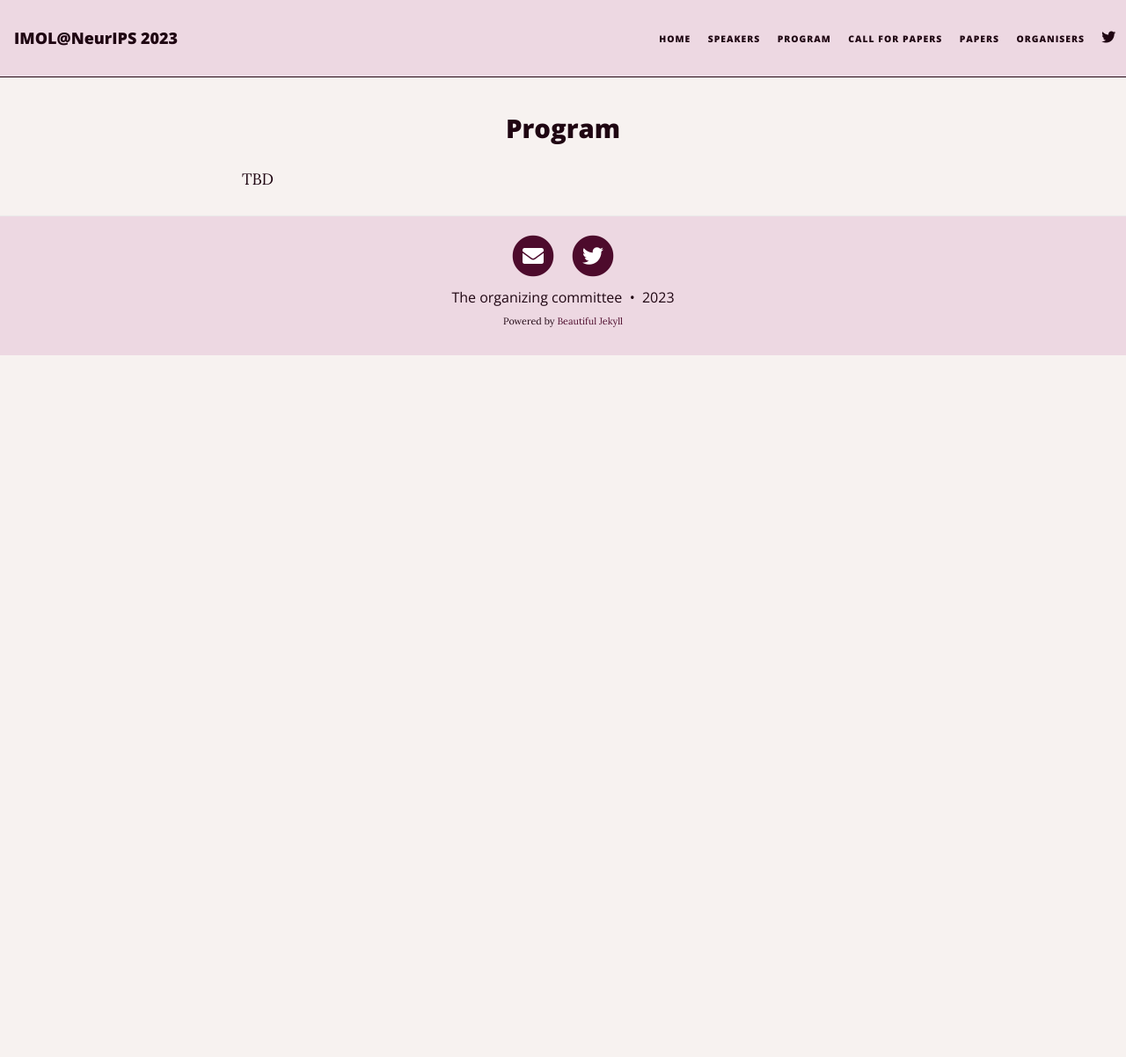
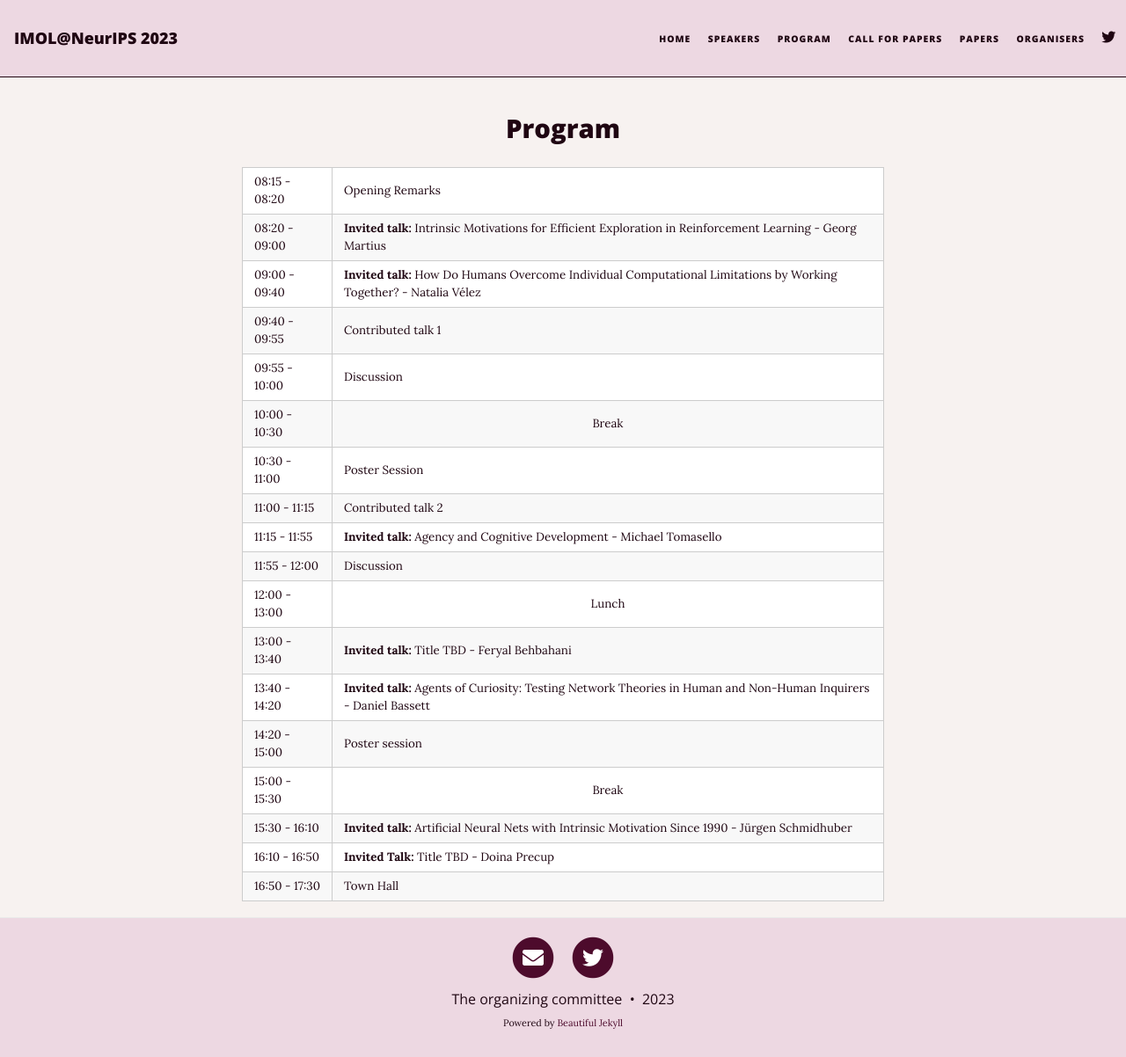
Before and after one commit to nmady/imol-workshop.github.io, a Jekyll site: the page built from program.md, in a window 1280 px wide and 1202 px high. Shown: the whole window at 88% size. Built offline with Jekyll 4.4.1, drawn with Linux system fonts in a browser that asks for light colours; nearby versions of some CDN libraries.

Commit message:
add program

```diff
--- a/program.md
+++ b/program.md
@@ -4,163 +4,100 @@
 subtitle:
 ---
 
-TBD
 
-[//]: # (<div class='program-table' style='font-size: 10pt; width:100%;'>)
+<div class='program-table' style='font-size: 10pt; width:100%;'>
 
-[//]: # ()
-[//]: # (<table>)
 
-[//]: # (  <tr>)
+<table>
 
-[//]: # (    <td>8:30 am</td>)
+  <tr>
+    <td>08:15 - 08:20</td>
+    <td>Opening Remarks</td>
+  </tr>
 
-[//]: # (    <td>Opening Remarks</td>)
+  <tr>
+    <td>08:20 - 09:00</td>
+    <td><b>Invited talk:</b> Intrinsic Motivations for Efficient Exploration in Reinforcement Learning - Georg Martius</td>
+  </tr>
 
-[//]: # (  </tr>)
+  <tr>
+    <td>09:00 - 09:40</td>
+    <td><b>Invited talk:</b>  How Do Humans Overcome Individual Computational Limitations by Working Together? - Natalia Vélez</td>
+  </tr>
 
-[//]: # (  <tr>)
+  <tr>
+    <td>09:40 - 09:55</td>
+    <td>Contributed talk 1</td>
+  </tr>
 
-[//]: # (    <td>8:40 am</td>)
+  <tr>
+    <td>09:55 - 10:00</td>
+    <td>Discussion</td>
+  </tr>
 
-[//]: # (    <td><b>Invited talk 1:</b> Bridging Language and Robotics for Interaction, Learning, and Teaching)
+  <tr>
+    <td>10:00 - 10:30</td>
+    <td style="text-align: center">Break</td>
+  </tr>
 
-[//]: # ( - Dorsa Sadigh &#40;40 min&#41;</td>)
+  <tr>
+    <td>10:30 - 11:00</td>
+    <td>Poster Session</td>
+  </tr>
+  <tr>
+    <td>11:00 - 11:15</td>
+    <td>Contributed talk 2</td>
+  </tr>
+  <tr>
+    <td>11:15 - 11:55</td>
+    <td><b>Invited talk:</b>  Agency and Cognitive Development - Michael Tomasello</td>
+  </tr>
 
-[//]: # (  </tr>)
+  <tr>
+    <td>11:55 - 12:00</td>
+    <td>Discussion</td>
+  </tr>
 
-[//]: # (  <tr>)
+  <tr>
+    <td>12:00 - 13:00</td>
+    <td style="text-align: center">Lunch</td>
+  </tr>
 
-[//]: # (    <td>9:20 am</td>)
+  <tr>
+    <td>13:00 - 13:40</td>
+    <td><b>Invited talk:</b> Title TBD - Feryal Behbahani </td>
+  </tr>
 
-[//]: # (    <td><b>Invited talk 2:</b> Building multimodal interactive agents: imitation, reinforcement learning and beyond)
+  <tr>
+    <td>13:40 - 14:20</td>
+    <td><b>Invited talk:</b>  Agents of Curiosity: Testing Network Theories in Human and Non-Human Inquirers - Daniel Bassett </td>
+  </tr>
 
-[//]: # ( - Chen Yan &#40;40 min&#41;</td>)
+  <tr>
+    <td>14:20 - 15:00</td>
+    <td>Poster session</td>
+  </tr>
 
-[//]: # (  </tr>)
+   <tr>
+    <td>15:00 - 15:30</td>
+    <td style="text-align: center">Break</td>
+  </tr>
 
-[//]: # (  <tr style='color:darkgray;'>)
+  <tr>
+    <td>15:30 - 16:10</td>
+    <td><b>Invited talk:</b>   Artificial Neural Nets with Intrinsic Motivation Since 1990  - Jürgen Schmidhuber </td>
+  </tr>
 
-[//]: # (    <td>10:00 am</td>)
+  <tr>
+    <td>16:10 - 16:50</td>
+    <td><b>Invited Talk:</b> Title TBD - Doina Precup</td>
+  </tr>
 
-[//]: # (    <td>Break &#40;15 min&#41;</td>)
+  <tr>
+    <td>16:50 - 17:30</td>
+    <td>Town Hall</td>
+  </tr>
+</table>
 
-[//]: # (  </tr>)
 
-[//]: # (  <tr>)
-
-[//]: # (    <td>10:15 am</td>)
-
-[//]: # (    <td>Poster Session &#40;30 min&#41;</td>)
-
-[//]: # (  </tr>)
-
-[//]: # (  <tr>)
-
-[//]: # (    <td>10:45 am</td>)
-
-[//]: # (    <td><b>Contributed Talk 1:</b> ScriptWorld: A Scripts-based RL Environment - Abhinav Joshi &#40;15 min&#41;</td>)
-
-[//]: # (  </tr>)
-
-[//]: # (    <tr>)
-
-[//]: # (    <td>11:00 am</td>)
-
-[//]: # (    <td><b>Contributed Talk 2:</b> How to Talk so AI Will Learn: Instructions, Descriptions, and Pragmatics - Ted Sumers &#40;15 min&#41;</td>)
-
-[//]: # (  </tr>)
-
-[//]: # (  <tr>)
-
-[//]: # (    <td>11:15 am</td>)
-
-[//]: # (    <td><b>Invited Talk 3:</b> How language generalizes experience and enables cumulative culture - Noah Goodman &#40;40 min&#41;</td>)
-
-[//]: # (  </tr>)
-
-[//]: # (  <tr style='color:darkgray;'>)
-
-[//]: # (    <td>11:55 am</td>)
-
-[//]: # (    <td>Lunch &#40;1h10&#41;</td>)
-
-[//]: # (  </tr>)
-
-[//]: # (   <tr>)
-
-[//]: # (    <td>1:05 pm </td>)
-
-[//]: # (    <td><b>Invited Talk 4:</b> Towards Complex Language in Partially Observed Environments - Stefanie Tellex &#40;40 min&#41;</td>)
-
-[//]: # (  </tr>)
-
-[//]: # (  <tr>)
-
-[//]: # (    <td>1:45 pm</td>)
-
-[//]: # (    <td><b>Contributed talk 3:</b> Collaborating with language models for embodied reasoning - Ishita dasgupta &#40;15 min&#41;</td>)
-
-[//]: # (  </tr>)
-
-[//]: # (  <tr>)
-
-[//]: # (    <td>2:00 pm</td>)
-
-[//]: # (    <td><b>Late Breaking Result 1:</b> Cicero: Combining Language Models and Strategic Reasoning in the Game of Diplomacy - Adam Lerer &#40;25 min&#41;</td>)
-
-[//]: # (  </tr>)
-
-[//]: # (   <tr>)
-
-[//]: # (    <td>2:25 pm</td>)
-
-[//]: # (    <td><b>Late Breaking Result 2:</b>  VIMA: General Robot Manipulation with Multimodal Prompts - Jim Fan  &#40;25 min&#41;</td>)
-
-[//]: # (  </tr>)
-
-[//]: # (  <tr>)
-
-[//]: # (    <td>2:50 pm</td>)
-
-[//]: # (    <td>Poster Session &#40;30 min&#41;</td>)
-
-[//]: # (  </tr>)
-
-[//]: # (  <tr style="color:darkgray;">)
-
-[//]: # (    <td>3:20 pm</td>)
-
-[//]: # (    <td>Break &#40;15 min&#41;</td>)
-
-[//]: # (  </tr>)
-
-[//]: # (  <tr>)
-
-[//]: # (    <td>3:35 pm</td>)
-
-[//]: # (    <td><b>Invited Talk 5:</b> Connections between Language Modeling and Reinforcement Learning - Igor Mordatch &#40;40 min&#41;</td>)
-
-[//]: # (  </tr>)
-
-[//]: # (  <tr>)
-
-[//]: # (    <td>4:15 pm</td>)
-
-[//]: # (    <td><b> Invited Talk 6:</b> Capturing intelligence at the level of thought - James McClelland &#40;40 min&#41;</td>)
-
-[//]: # (  </tr>)
-
-[//]: # (  <tr>)
-
-[//]: # (    <td>4:55 pm</td>)
-
-[//]: # (    <td>Closing Remarks &#40;5 min&#41;</td>)
-
-[//]: # (  </tr>)
-
-[//]: # ()
-[//]: # (</table>)
-
-[//]: # ()
-[//]: # (</div>)
+</div>
```
Also changed, not shown: organisers.md (+0 -1 lines), speakers.md (+3 -3 lines).
